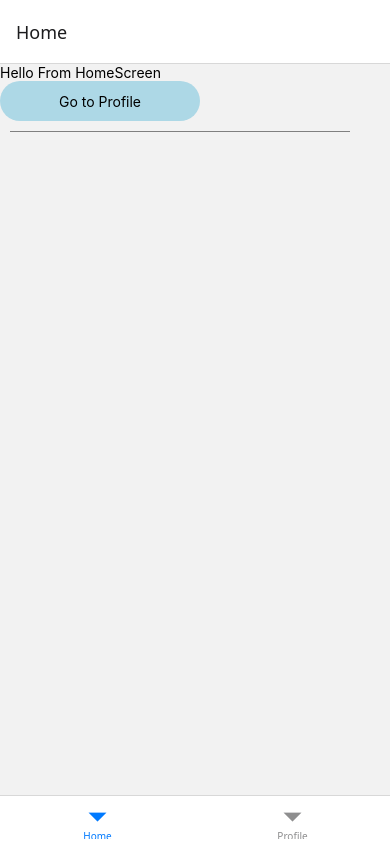
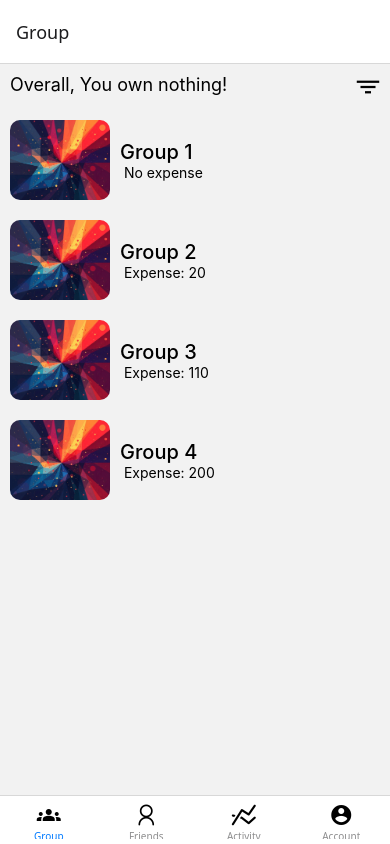
Before and after one commit to ShadowGuy01234/splitwise-app-clone, a React Native app: screen /Group in a window 390 px wide. Built offline with nearby package versions, Linux system fonts and the light colour scheme.

Commit message:
added component for GroupScreenCard

```diff
--- /dev/null
+++ b/ActivityScreen.jsx
@@ -0,0 +1,10 @@
+import { Pressable, StyleSheet, Text, View } from "react-native";
+
+
+export default function Activity(){
+    return (
+        <>
+        <Text>Activity</Text>
+        </>
+    )
+}
--- a/App.js
+++ b/App.js
@@ -1,13 +1,14 @@
-import { StatusBar } from "expo-status-bar";
 import { StyleSheet, Text, View, Pressable } from "react-native";
 import { NavigationContainer, useNavigation } from "@react-navigation/native";
-import { createNativeStackNavigator } from "@react-navigation/native-stack";
-import HomeScreen from "./screens/HomeScreen";
-import ProfileScreen from "./screens/ProfileScreen";
-import Feather from "@expo/vector-icons/Feather";
+import MaterialIcons from "@expo/vector-icons/MaterialIcons";
+import Account from "./screens/ProfileScreen";
+import GroupScreen from "./screens/GroupScreen";
 import { createBottomTabNavigator } from "@react-navigation/bottom-tabs";
+import Activity from "./ActivityScreen";
+import Friends from "./screens/FriendScreen";
+import AntDesign from "@expo/vector-icons/AntDesign";
+import Entypo from "@expo/vector-icons/Entypo";
 
-const Stack = createNativeStackNavigator();
 const Tab = createBottomTabNavigator();
 
 export default function App() {
@@ -15,8 +16,42 @@ export default function App() {
     <>
       <NavigationContainer>
         <Tab.Navigator>
-          <Tab.Screen name="Home" component={HomeScreen} />
-          <Tab.Screen name="Profile" component={ProfileScreen} />
+          <Tab.Screen
+            name="Group"
+            component={GroupScreen}
+            options={{
+              tabBarIcon: () => (
+                <MaterialIcons name="groups" size={24} color="black" />
+              ),
+            }}
+          />
+          <Tab.Screen
+            name="Friends"
+            component={Friends}
+            options={{
+              tabBarIcon: () => (
+                <AntDesign name="user" size={24} color="black" />
+              ),
+            }}
+          />
+          <Tab.Screen
+            name="Activity"
+            component={Activity}
+            options={{
+              tabBarIcon: () => (
+                <Entypo name="line-graph" size={24} color="black" />
+              ),
+            }}
+          />
+          <Tab.Screen
+            name="Account"
+            component={Account}
+            options={{
+              tabBarIcon: () => (
+                <MaterialIcons name="account-circle" size={24} color="black" />
+              ),
+            }}
+          />
         </Tab.Navigator>
       </NavigationContainer>
     </>
--- /dev/null
+++ b/components/GroupScreenCard.jsx
@@ -0,0 +1,23 @@
+import { Pressable, StyleSheet, Text, View, Image } from "react-native";
+
+export default function GroupCard({title, expense}){
+    return (
+        <>
+        <View style={{
+            flexDirection: "row",
+            gap: 10,
+            margin: 10,
+            alignItems: "center",
+        }}>
+            <Image source={require('../assets/group_image.jpg')} style={{ height: 80, width: 100, borderRadius: 10 }}/>
+            <View>
+                <Text style={{
+                    fontSize: 20,
+                    fontWeight: 500,
+                }}>Group {title}</Text>
+                <Text> {expense == 0 ? 'No expense' : `Expense: ${expense}`} </Text>
+            </View>
+        </View>
+        </>
+    )
+}
--- /dev/null
+++ b/screens/FriendScreen.jsx
@@ -0,0 +1,10 @@
+import { Pressable, StyleSheet, Text, View } from "react-native";
+
+
+export default function Friends(){
+    return (
+        <>
+        <Text>Friends</Text>
+        </>
+    )
+}
--- /dev/null
+++ b/screens/GroupScreen.jsx
@@ -0,0 +1,27 @@
+import { Pressable, StyleSheet, Text, View } from "react-native";
+import GroupCard from "../components/GroupScreenCard";
+import Ionicons from '@expo/vector-icons/Ionicons';
+
+
+export default function GroupScreen({title, amount}) {
+    return (
+        <>
+        <View style={{
+            flexDirection: "row",
+            margin: 10,
+        }}>
+            <Text style={{
+                flex: 1,
+                fontSize: 18,
+            }}>Overall, You own nothing!</Text>
+            <Ionicons name="filter-sharp" size={24} color="black" />
+
+        </View>
+        <GroupCard title='1' expense = '0' />
+        <GroupCard title='2' expense = '20' />
+        <GroupCard title='3' expense = '110' />
+        <GroupCard title='4' expense = '200' />
+
+        </>
+    );
+}
--- a/screens/HomeScreen.js
+++ /dev/null
@@ -1,49 +0,0 @@
-import { Pressable, StyleSheet, Text, View } from "react-native";
-import { NavigationContainer, useNavigation } from "@react-navigation/native";
-import MaterialIcons from '@expo/vector-icons/MaterialIcons';
-
-
-
-function HomeScreen() {
-  const navigation = useNavigation();
-
-  const handleNavigation = () => {
-    navigation.navigate("Profile");
-  };
-
-  return (
-    <>
-      <View>
-        <Text>Hello From HomeScreen</Text>
-        <Pressable
-          onPress={handleNavigation}
-          style={{
-            color: "blue",
-            backgroundColor: "lightblue",
-            height: 40,
-            width: 200,
-            borderRadius: 40,
-            justifyContent: "center",
-            alignItems: "center",
-          }}
-        >
-          <Text style={{ color: "black" }}>Go to Profile</Text>
-        </Pressable>
-      </View>
-      <View
-        style={{
-          height: 1,
-          backgroundColor: "grey",
-          margin: 10,
-          width: 340,
-          flexDirection: "column",
-        }}
-      ></View>
-      <View>
-
-      </View>
-    </>
-  );
-}
-
-export default HomeScreen;
--- a/screens/ProfileScreen.js
+++ b/screens/ProfileScreen.js
@@ -6,7 +6,7 @@ import EvilIcons from "@expo/vector-icons/EvilIcons";
 import MaterialCommunityIcons from "@expo/vector-icons/MaterialCommunityIcons";
 import FontAwesome6 from "@expo/vector-icons/FontAwesome6";
 
-function ProfileScreen() {
+function Account() {
   return (
     <>
       <View>
@@ -257,4 +257,4 @@ function ProfileScreen() {
   );
 }
 
-export default ProfileScreen;
+export default Account;
```
Also changed, not shown: assets/group_image.jpg (added).
